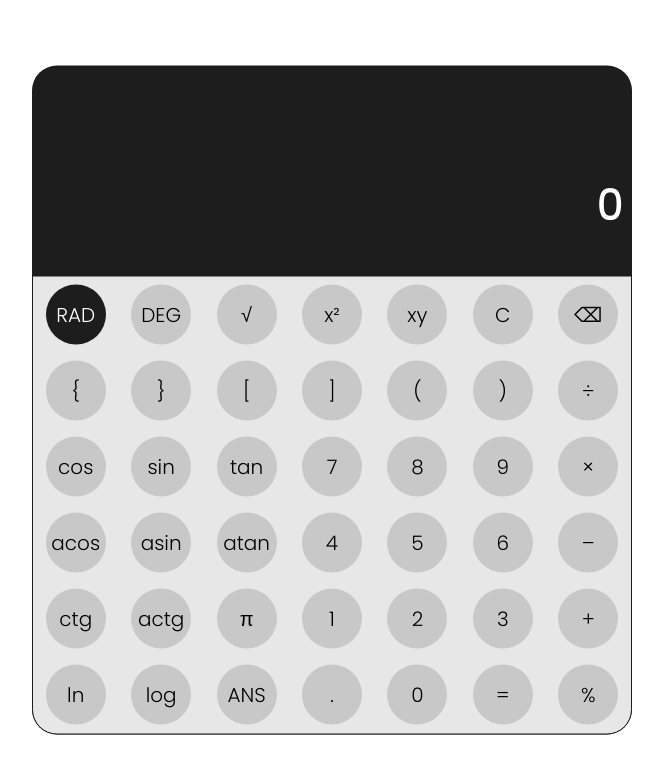
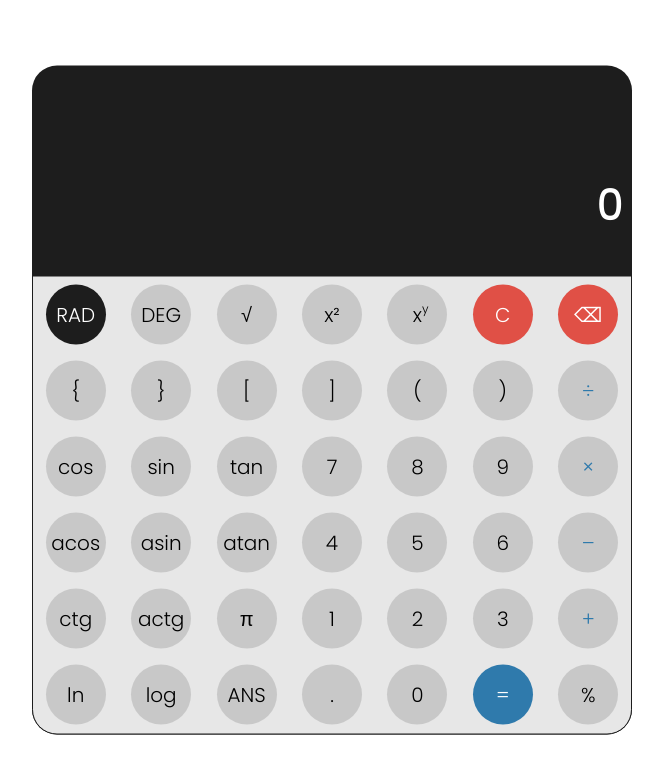
Before and after one commit to maslindc2/cs480-calculator, a plain HTML site: page index.html in a window 1280 px wide. Shown: the whole page, without its empty margins (308-971 px from the left). Drawn offline with Linux system fonts and the light colour scheme.

Commit message:
CSS update
added the rest of the css from the Photoshop design and added hover effects to buttons.

```diff
--- a/css.css
+++ b/css.css
@@ -82,6 +82,44 @@ html{
     margin : 8px;
     cursor: pointer;
 }
+
+.row button:hover{
+    background-color: #7a7a7a80;
+
+}
+
+.row #calculate{
+    color: #FFF;
+    background-color: #2f7aac;
+    border-radius: 50px;
+}
+#calculate:hover{
+    background-color: #285f85;
+}
+.row #clear{
+    color: #FFF;
+    background-color: #e05046;
+}
+#clear:hover{
+    background-color: #af372f;
+}
+
+.row #delete{
+    color: #FFF;
+    background-color: #e05046;
+}
+#delete:hover{
+    background-color: #af372f;
+}
+#division, #multiplication, #subtraction, #addition {
+    color: #2f7aac;
+}
+
+.input button span{
+    font-size: 0.6em;
+    position: absolute;
+}
+
 .activeAngle{
     background-color: #1d1d1d !important;
     color: #FFF !important;
```
